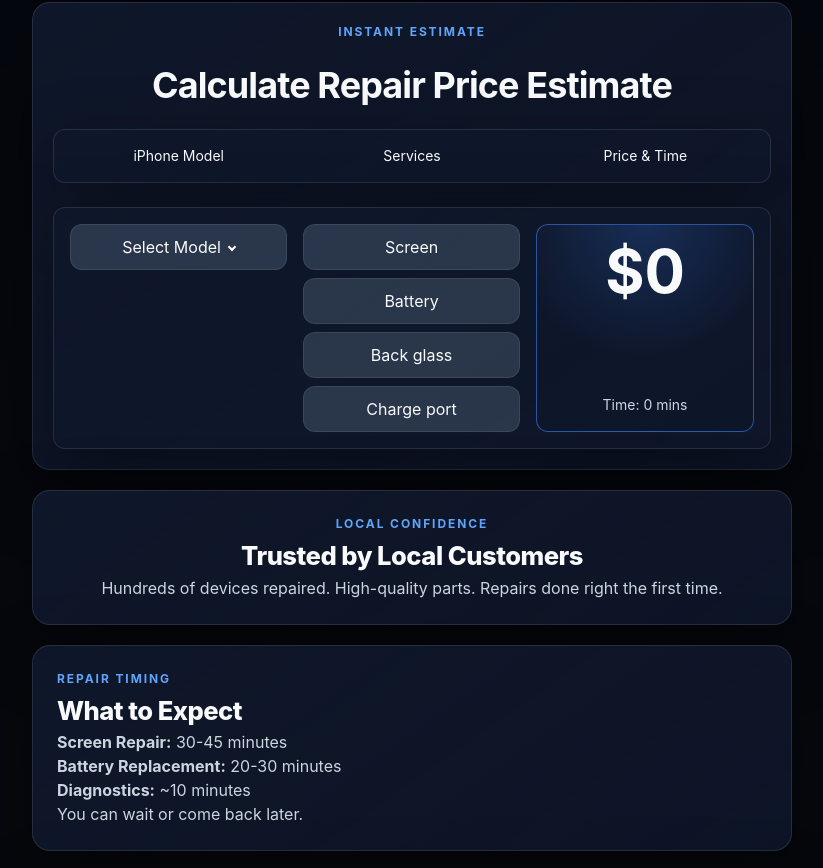
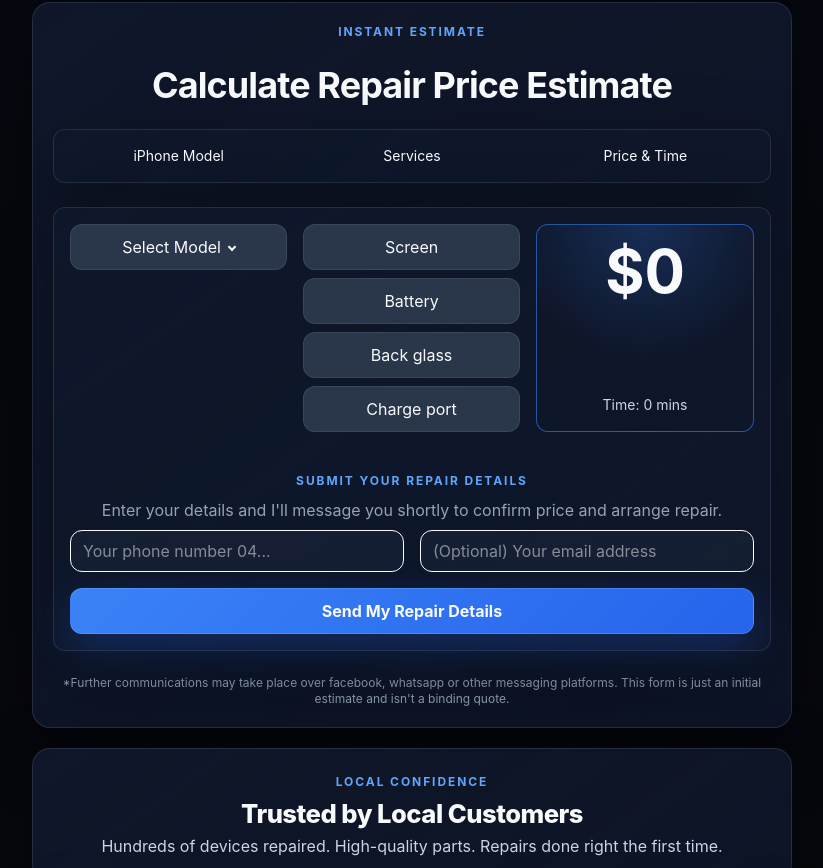
Before and after one commit to SemogEnaz/repair_website, a Vue app: page / in a window 1280 px wide. Shown: the part 932-1800 px from the top of the page, without its empty margins (228-1051 px from the left). Built offline with nearby package versions, Linux system fonts and the light colour scheme.

Commit message:
Added a contact details form to the calculator

```diff
--- a/src/components/HomePage/Calculator.vue
+++ b/src/components/HomePage/Calculator.vue
@@ -13,8 +13,16 @@
       <p class="w-1/3 text-center">Price & Time</p>
     </div>
 
+
     <!-- Main Content -->
-    <div class="tech-card flex flex-col sm:flex-row w-full gap-4 p-4 overflow-visible">
+    <div class="tech-card flex flex-col sm:flex-row w-full gap-4 p-4">
+
+      <!-- Calculator and Submission form-->
+      <div class="flex flex-col w-full gap-4">
+
+        <!-- Just Calculator -->
+        <div class="flex flex-row w-full gap-4">
+
           <!-- MODEL -->
           <div class="relative flex flex-col w-full sm:w-1/3 self-start">
             <!-- Button -->
@@ -69,6 +77,39 @@
           </div>
 
         </div>
+
+        <!-- Selected services summary -->
+        <p class="text-center" :class="{ hidden: !model || !selectedServicesText }">
+          Repair my iPhone {{ model }} {{ selectedServicesText }}
+        </p>
+
+        <!-- Contact form information -->
+        <div class="flex flex-col gap-2 text-center mt-6">
+
+          <p class="tech-eyebrow">Submit your repair details</p>
+          <p class="tech-soft">Enter your details and I'll message you shortly to confirm price and arrange repair.</p>
+
+          <!-- Input feilds for phone number and email-->
+          <div class="flex flex-row gap-4">
+            <input v-model="phone" type="tel" placeholder="Your phone number 04..." class="w-full px-3 py-2 border rounded-md bg-slate-800/50 focus:outline-none focus:ring-2 focus:ring-blue-400" />
+            <input v-model="email" type="email" placeholder="(Optional) Your email address" class="w-full px-3 py-2 border rounded-md bg-slate-800/50 focus:outline-none focus:ring-2 focus:ring-blue-400" />
+          </div>
+
+        </div>
+
+        <!-- Submit button -->
+        <button class="tech-button" @click="handleSubmit">Send My Repair Details</button>
+
+      </div>
+
+    </div>
+
+    <div>
+      <p class="tech-soft text-xs text-center">
+        *Further communications may take place over facebook, whatsapp or other messaging platforms. This form is just an initial estimate and isn't a binding quote.
+      </p>
+    </div>
+
   </section>
 </template>
 
@@ -91,6 +132,9 @@ const options = computed(() =>
     position: index,
   }))
 )
+
+const phone = ref('');
+const email = ref('');
 
 // ---------------- PRICING ----------------
 
@@ -156,7 +200,7 @@ function calculateTime() {
   }
 
   return total
-}
+};
 
 // ---------------- FORMAT ----------------
 
@@ -169,7 +213,48 @@ const formattedTime = computed(() => {
   const m = t % 60
 
   return m ? `${h} hrs ${m} mins` : `${h} hrs`
-})
+});
+
+const selectedServicesText = computed(() => {
+  const selected = services.filter((_, i) => selectedServices.value[i])
+
+  if (!selected.length) return ''
+
+  return selected
+    .map(s => s.charAt(0).toUpperCase() + s.slice(1))
+    .join(' + ')
+});
+
+function handleSubmit() {
+  if (!phone.value && !email.value) {
+    alert('Please enter a phone number or an email so I can contact you for further details. Thank you!')
+    return
+  }
+
+  // Optional: very light validation
+  if (phone.value && phone.value.length < 8) {
+    alert('Please enter a valid phone number.')
+    return
+  }
+
+  if (email.value && !email.value.includes('@')) {
+    alert('Please enter a valid email address.')
+    return
+  }
+
+  // Ready to connect to backend later
+  const payload = {
+    model: model.value,
+    services: services.filter((_, i) => selectedServices.value[i]),
+    price: calculatePrice(),
+    phone: phone.value,
+    email: email.value,
+  }
+
+  console.log('Form submitted:', payload)
+
+  alert("Thanks! I'll message you shortly to confirm details and arrange a time.")
+};
 </script>
 
 <style scoped>
```
Lines whose indentation alone changed are shown as unchanged.
